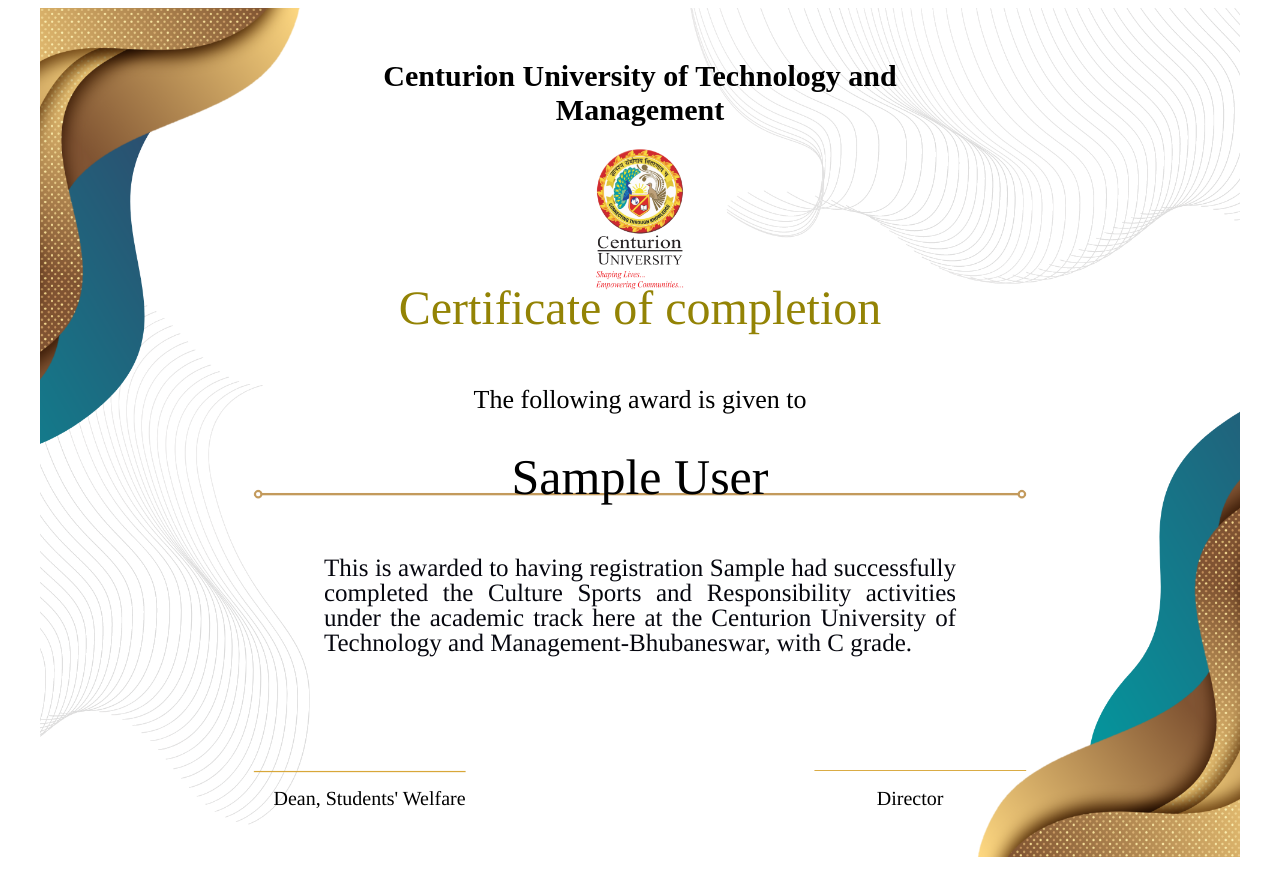
After one commit to KiranKumarMalik/CUTM-csr, a PHP site: page /csr-project/adminlogin/csr_certificate.php in a window 1280 px wide. The commit adds this page. Run offline with PHP 8.4, Linux system fonts and the light colour scheme; the visitor is signed in with stand-in values (Sample User, id 1); data comes from the database, SQL or seed files in the repository; tables that the repository leaves empty hold one stand-in row (values such as "Sample post"); data that the repository does not hold is empty.

Commit message:
changes of certificate page

```diff
--- a/adminlogin/certificate.php
+++ b/adminlogin/certificate.php
@@ -215,7 +215,7 @@
                         <div class="col-md-4 bg-light text-right"><br>
                             <center>
                                 <button type="button" class="btn btn-success btn-lg float-right" name="addpost"
-                                    onclick="location.href='certificate2.php'" <?=$mybtmis?>>
+                                    onclick="location.href='csr_certificate.php'" <?=$mybtmis?>>
                                     View Certificate
                                 </button>
                             </center>
--- /dev/null
+++ b/adminlogin/csr_certificate.php
@@ -0,0 +1,168 @@
+<?php
+require('../includes/function.php');
+require('../includes/database.php');
+$uemail=$_SESSION['email'];
+$utype=$_SESSION['usertype'];
+
+
+
+
+
+
+if($_SESSION['email'] and $utype=="student")
+{
+  $studentdata=getUserNmae($db,$uemail);
+  $studentData=getAllStudentDetails($db,$uemail);
+  $AddmissionYear=$studentData['admissionyear'];
+  $AddmissionYear=getYearBySession($db,$AddmissionYear);
+  // echo $AddmissionYear;
+  $posts=getAllPostAdmin($db);
+
+  $studentResultyr1=getStudentResultyr1($db,$uemail,$AddmissionYear);
+  $studentResultyr2=getStudentResultyr2($db,$uemail,$AddmissionYear+1);
+  $studentResultyr3=getStudentResultyr3($db,$uemail,$AddmissionYear+2);
+  $studentResultyr4=getStudentResultyr4($db,$uemail,$AddmissionYear+3);
+
+
+
+
+
+  $score="";
+      $totalCradit=(int)$studentResultyr1['Culture'] + (int)$studentResultyr1['Sports'] + (int)$studentResultyr1['Responsibility']+ (int)$studentResultyr2['Culture'] + (int)$studentResultyr2['Sports'] + (int)$studentResultyr2['Responsibility'] + (int)$studentResultyr3['Culture'] + (int)$studentResultyr3['Sports'] + (int)$studentResultyr3['Responsibility'] + (int)$studentResultyr4['Culture'] + (int)$studentResultyr4['Sports'] + (int)$studentResultyr4['Responsibility'];
+      $avrageCradit=$totalCradit/4;
+      if ($avrageCradit >=91 ) {
+        $score="O";
+      }
+      elseif ($avrageCradit >=76 &&  $avrageCradit <=90) {
+        $score="E";
+      }
+      elseif ($avrageCradit >=61 &&  $avrageCradit <=75) {
+        $score="A";
+      }
+      elseif ($avrageCradit >=46 &&  $avrageCradit <=60) {
+        $score="B";
+      }
+      elseif ($avrageCradit >=30 &&  $avrageCradit <=45) {
+        $score="C";
+      }
+      else {
+        $score="C";
+      }
+
+
+
+}
+else
+{
+  echo "working";
+  header('location:../includes/logout.php');
+}
+?>
+<!DOCTYPE html>
+<html>
+<head>
+<meta name="viewport" content="width=device-width, initial-scale=1">
+<style>
+.container {
+  position: relative;
+  text-align: center;
+  color: rgb(251, 8, 8);
+}
+
+.cutm-heading {
+  position: absolute;
+  top: 10%;
+  left: 50%;
+  transform: translate(-50%, -50%);
+  color: rgb(0, 0, 0);
+  font-size: 15px;
+  font-style: "bold";
+  font-family: "Times New Roman", Times, serif;
+  text-align: center;
+}
+
+.cutm-logo {
+  position: absolute;
+  top: 25%;
+  left: 50%;
+  transform: translate(-50%, -50%);
+}
+.certificate-heading {
+  position: absolute;
+  top: 35%;
+  left: 50%;
+  transform: translate(-50%, -50%);
+  color: rgb(147, 131, 5);
+  font-size: 48px;
+  font-family: "Old English Text MT", Times, serif;
+}
+
+.presentingto-award {
+  position: absolute;
+  top: 46%;
+  left: 50%;
+  transform: translate(-50%, -50%);
+  color: rgb(0, 0, 0);
+  font-size: 26px;
+  font-family: "Gabriola", Times, serif;
+}
+
+.student-name {
+  position: absolute;
+  top: 55%;
+  left: 50%;
+  transform: translate(-50%, -50%);
+  color: rgb(0, 0, 0);
+  font-size: 50px;
+  font-family: "Gabriola", Times, serif;
+}
+
+.certificate-description {
+  position: absolute;
+  top: 70%;
+  left: 50%;
+  transform: translate(-50%, -50%);
+  color: rgb(6, 7, 15);
+  text-align: justify;
+  line-height: 1.0;
+  font-size: 25px;
+  font-family: "Gabriola", Times, serif;
+}
+
+.dean-studentwelfare {
+  position: absolute;
+  bottom: 6%;
+  left: 21%;
+  color: rgb(0, 0, 0);
+  font-size: 20px;
+  font-family: "Gabriola", Times, serif;
+}
+
+.director {
+    position: absolute;
+  bottom: 6%;
+  right: 26%;
+  color: rgb(0, 0, 0);
+  font-size: 20px;
+  font-family: "Gabriola", Times, serif;
+}
+
+</style>
+</head>
+<body>
+
+
+<div class="container">
+  <img src="./image/certificate.jpg" alt="background" style="width:95%;">
+  <div class="cutm-heading"><h1>Centurion University of Technology and Management</h1></div>
+  <div class="cutm-logo"><img src="./image/cutmlogo.png" alt="logo" style="width:14%;"></div>
+  <div class="certificate-heading">Certificate of completion</div>
+  <div class="presentingto-award">The following award is given to</div>
+  <div class="student-name"><?=$studentdata['name']?></div>
+  <div class="certificate-description">This is awarded to having registration <?=$studentdata['regd']?> had successfully completed the Culture Sports and Responsibility activities under the academic track here at the Centurion University of Technology and Management-Bhubaneswar, with <?=$score?> grade.</div>
+  <div class="dean-studentwelfare">Dean, Students' Welfare</div>
+  <div class="director">Director</div>
+</div>
+
+</body>
+</html>
```
Also changed, not shown: adminlogin/image/certificate.jpg (added), adminlogin/image/cutmbg.jpg (deleted), adminlogin/image/cutmlogo.png (added), adminlogin/image/logo.png (deleted).
